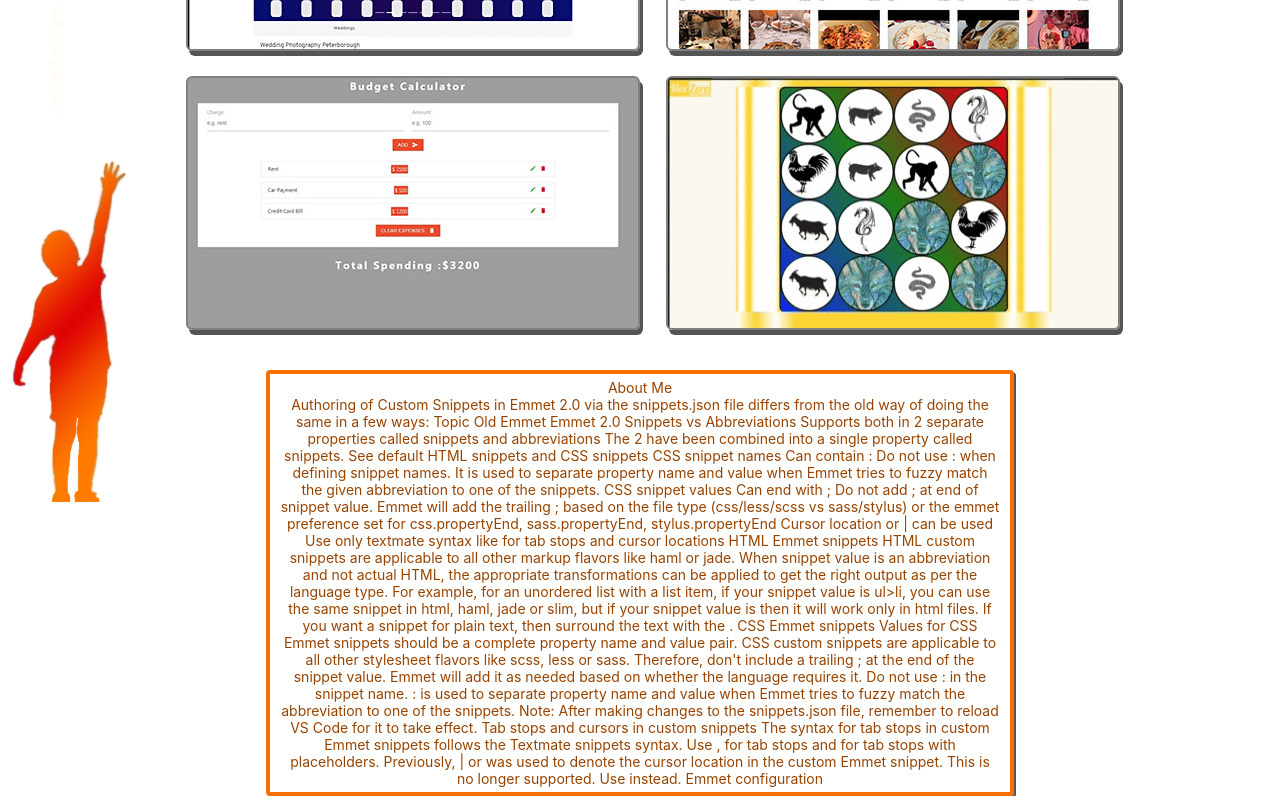
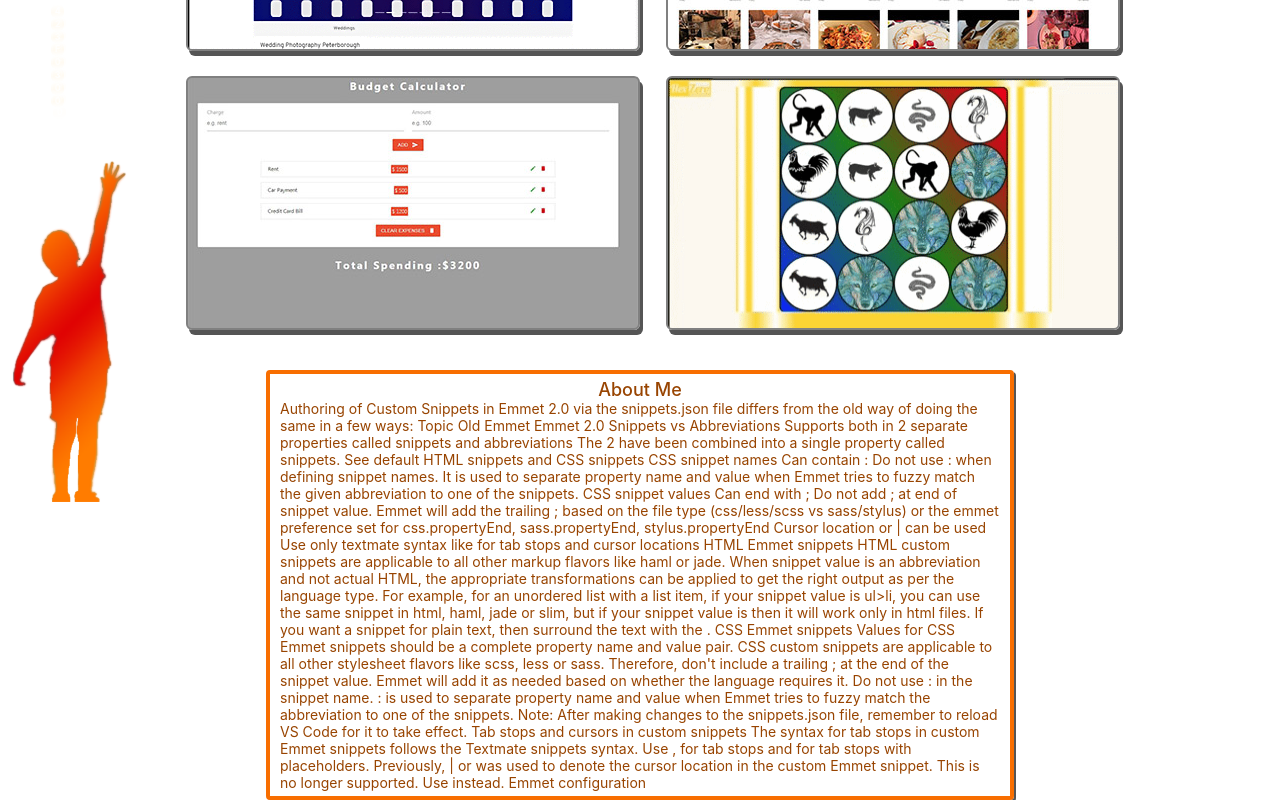
Before and after one commit to Hex-Zero/Mantas-Brasiunas-old, a React (Create React App) app: page / in a window 1280 px wide. Shown: the part 298-1098 px from the top of the page. Built offline with nearby package versions, Linux system fonts and the light colour scheme.

Commit message:
make the card text popout

```diff
--- a/src/App.js
+++ b/src/App.js
@@ -4,12 +4,10 @@ import Projects from './components/Projects'
 import Connect from './components/Connect'
 import Cover from './components/Cover'
 import { ModalProvider } from './context/ModalContext'
-import Contact from './components/Contact'
 
 function App() {
 	return (
 		<ModalProvider>
-			{/* <Contact /> */}
 			<Background />
 			<Cover />
 			<Projects />
--- a/src/assets/About.js
+++ b/src/assets/About.js
@@ -1,36 +1,47 @@
-import React from "react"
-
+import React from 'react'
+import styled from 'styled-components'
 const About = () => {
-  return (
-    <p className="About">
-      About Me <br /> Authoring of Custom Snippets in Emmet 2.0 via the snippets.json file differs
-      from the old way of doing the same in a few ways: Topic Old Emmet Emmet 2.0 Snippets vs
-      Abbreviations Supports both in 2 separate properties called snippets and abbreviations The 2
-      have been combined into a single property called snippets. See default HTML snippets and CSS
-      snippets CSS snippet names Can contain : Do not use : when defining snippet names. It is used
-      to separate property name and value when Emmet tries to fuzzy match the given abbreviation to
-      one of the snippets. CSS snippet values Can end with ; Do not add ; at end of snippet value.
-      Emmet will add the trailing ; based on the file type (css/less/scss vs sass/stylus) or the
-      emmet preference set for css.propertyEnd, sass.propertyEnd, stylus.propertyEnd Cursor location
-      or | can be used Use only textmate syntax like for tab stops and cursor locations HTML Emmet
-      snippets HTML custom snippets are applicable to all other markup flavors like haml or jade.
-      When snippet value is an abbreviation and not actual HTML, the appropriate transformations can
-      be applied to get the right output as per the language type. For example, for an unordered
-      list with a list item, if your snippet value is ul>li, you can use the same snippet in html,
-      haml, jade or slim, but if your snippet value is then it will work only in html files. If you
-      want a snippet for plain text, then surround the text with the . CSS Emmet snippets Values for
-      CSS Emmet snippets should be a complete property name and value pair. CSS custom snippets are
-      applicable to all other stylesheet flavors like scss, less or sass. Therefore, don't include a
-      trailing ; at the end of the snippet value. Emmet will add it as needed based on whether the
-      language requires it. Do not use : in the snippet name. : is used to separate property name
-      and value when Emmet tries to fuzzy match the abbreviation to one of the snippets. Note: After
-      making changes to the snippets.json file, remember to reload VS Code for it to take effect.
-      Tab stops and cursors in custom snippets The syntax for tab stops in custom Emmet snippets
-      follows the Textmate snippets syntax. Use , for tab stops and for tab stops with placeholders.
-      Previously, | or was used to denote the cursor location in the custom Emmet snippet. This is
-      no longer supported. Use instead. Emmet configuration
-    </p>
-  )
+	return (
+		<div className='About'>
+			<Title>About Me</Title>
+			<Content>
+				Authoring of Custom Snippets in Emmet 2.0 via the snippets.json file differs from
+				the old way of doing the same in a few ways: Topic Old Emmet Emmet 2.0 Snippets vs
+				Abbreviations Supports both in 2 separate properties called snippets and
+				abbreviations The 2 have been combined into a single property called snippets. See
+				default HTML snippets and CSS snippets CSS snippet names Can contain : Do not use :
+				when defining snippet names. It is used to separate property name and value when
+				Emmet tries to fuzzy match the given abbreviation to one of the snippets. CSS
+				snippet values Can end with ; Do not add ; at end of snippet value. Emmet will add
+				the trailing ; based on the file type (css/less/scss vs sass/stylus) or the emmet
+				preference set for css.propertyEnd, sass.propertyEnd, stylus.propertyEnd Cursor
+				location or | can be used Use only textmate syntax like for tab stops and cursor
+				locations HTML Emmet snippets HTML custom snippets are applicable to all other
+				markup flavors like haml or jade. When snippet value is an abbreviation and not
+				actual HTML, the appropriate transformations can be applied to get the right output
+				as per the language type. For example, for an unordered list with a list item, if
+				your snippet value is ul>li, you can use the same snippet in html, haml, jade or
+				slim, but if your snippet value is then it will work only in html files. If you want
+				a snippet for plain text, then surround the text with the . CSS Emmet snippets
+				Values for CSS Emmet snippets should be a complete property name and value pair. CSS
+				custom snippets are applicable to all other stylesheet flavors like scss, less or
+				sass. Therefore, don't include a trailing ; at the end of the snippet value. Emmet
+				will add it as needed based on whether the language requires it. Do not use : in the
+				snippet name. : is used to separate property name and value when Emmet tries to
+				fuzzy match the abbreviation to one of the snippets. Note: After making changes to
+				the snippets.json file, remember to reload VS Code for it to take effect. Tab stops
+				and cursors in custom snippets The syntax for tab stops in custom Emmet snippets
+				follows the Textmate snippets syntax. Use , for tab stops and for tab stops with
+				placeholders. Previously, | or was used to denote the cursor location in the custom
+				Emmet snippet. This is no longer supported. Use instead. Emmet configuration
+			</Content>
+		</div>
+	)
 }
+const Title = styled.p`
+	font-size: 18px;
+	font-weight: 500;
+`
+const Content = styled.p`text-align: left;`
 
 export default About
--- a/src/components/Background.js
+++ b/src/components/Background.js
@@ -1,23 +1,23 @@
-import React, { useState, useEffect } from "react"
-import styled, { keyframes } from "styled-components"
-import uuid from "uuid"
-import reach from "../assets/reach.png"
+import React, { useState, useEffect } from 'react'
+import styled, { keyframes } from 'styled-components'
+import uuid from 'uuid'
+import reach from '../assets/reach.png'
 
 const Background = () => {
-  const [random, setRandom] = useState()
-  const [random1, setRandom1] = useState()
-  const [random2, setRandom2] = useState()
-  const [random3, setRandom3] = useState()
-  const [random4, setRandom4] = useState()
-  const [random5, setRandom5] = useState()
-  const [random6, setRandom6] = useState()
-  const [random7, setRandom7] = useState()
-  const randomArray = [random, random1, random2, random3, random4, random5, random6, random7]
+	const [ random, setRandom ] = useState()
+	const [ random1, setRandom1 ] = useState()
+	const [ random2, setRandom2 ] = useState()
+	const [ random3, setRandom3 ] = useState()
+	const [ random4, setRandom4 ] = useState()
+	const [ random5, setRandom5 ] = useState()
+	const [ random6, setRandom6 ] = useState()
+	const [ random7, setRandom7 ] = useState()
+	const randomArray = [ random, random1, random2, random3, random4, random5, random6, random7 ]
 
-  const [start] = useState([7, 3, 10, 2])
-  const [drops] = useState(["fallFast", "fallMed", "fallSlow", "fallFastest"])
+	const [ start ] = useState([ 7, 3, 10, 2 ])
+	const [ drops ] = useState([ 'fallFast', 'fallMed', 'fallSlow', 'fallFastest' ])
 	const makeid = () => {
-    var characters = "ABCDEFGHIJKLMNPQRSTUVWXYZ0123456789"
+		var characters = 'ABCDEF0123456789'
 		var charactersLength = characters.length
 		return characters.charAt(Math.floor(Math.random() * charactersLength))
 	}
@@ -36,24 +36,24 @@ const Background = () => {
 		<Styled>
 			{drops.map((drop, index) => (
 				<Move key={drop} className={drop} start={start[index]}>
-          {randomArray.map(random => {
+					{randomArray.map((random) => {
 						return (
-              <div key={uuid()} className="box">
-                <h1 className="text">{random}</h1>
+							<div key={uuid()} className='box'>
+								<h1 className='text'>{random}</h1>
 								<br />
 							</div>
 						)
 					})}
 				</Move>
 			))}
-      <img src={reach} alt="" />
+			<img src={reach} alt='' />
 		</Styled>
 	)
 }
 const Move = styled.div`
 	width: 25px;
 	text-align: center;
-  margin-left: ${props => props.start}vw;
+	margin-left: ${(props) => props.start}vw;
 `
 
 const fallFastest = keyframes`
--- a/src/components/VideoCards.js
+++ b/src/components/VideoCards.js
@@ -37,33 +37,36 @@ const VideoCards = ({ url, title, content, git, web }) => {
 	)
 }
 const slidein = keyframes`
-  0%{
-    margin-left: 100%;
-  }
-  100% {
-    margin-left: 0;
-  }
-
+  0%{margin-left: 100%;}
+  100% { margin-left: 0;}
 `
 const slideout = keyframes`
-  0%{
-    margin-left: 0;
-  }
-  100% {
-    margin-left: 100%;
-  }
-
+  0%{margin-left: 0;}
+  100% {margin-left: 100%;}
+`
+const glow = keyframes`
+ 0%{text-shadow: 0 0 2px #ff7c00, 0 0 4px #ff7c00;}
+  100%{text-shadow: 0 0 4px #ff7c00, 0 0 6px #e21102;}
 `
 const Slide = styled.div`
-	color: #f86e00;
+	color: white;
 	margin-left: 100%;
-	text-shadow: 2px 1px black;
 	background-image: url(${slide1});
 	background-size: 100%;
 	width: 100%;
 	height: 100%;
 	position: relative;
 	animation: ${(props) => props.animation} 1.5s ease forwards;
+	.title {
+		margin-left: 10px;
+		animation: ${glow} 1s ease-in-out infinite alternate;
+	}
+	.content {
+		margin-left: 10px;
+		font-size: 18px;
+		font-weight: 600;
+		animation: ${glow} 1s ease-in-out infinite alternate;
+	}
 `
 const Video = styled.div`
 	width: 100%;
```
Lines whose indentation alone changed are shown as unchanged.
